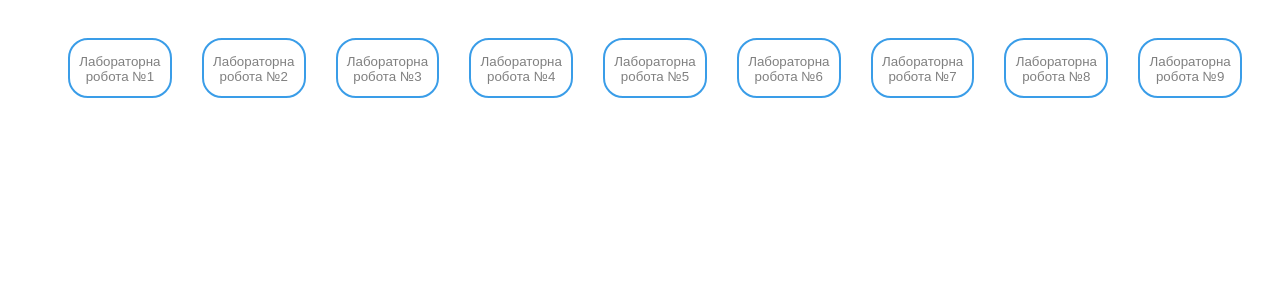
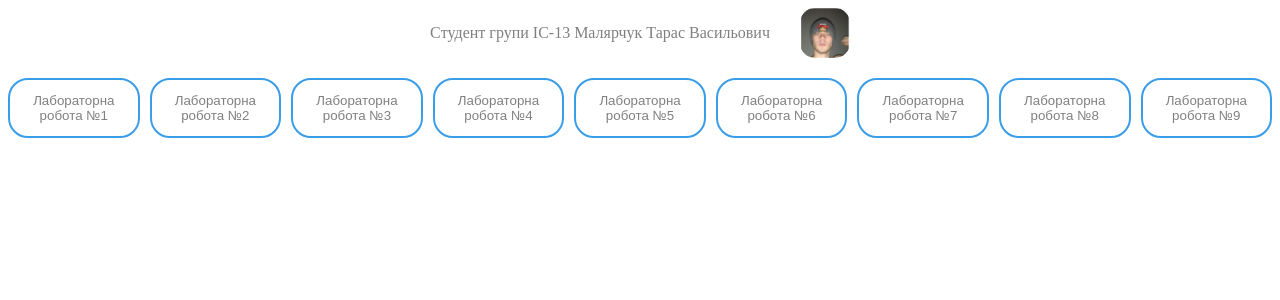
Before and after one commit to tarasmal/web-report-app, a React (Create React App) app: page / in a window 1280 px wide. Shown: the top 300 px of the page. Built offline with nearby package versions, Linux system fonts and the light colour scheme.

Commit message:
feat: add credentials Component

```diff
--- a/src/App.tsx
+++ b/src/App.tsx
@@ -1,13 +1,18 @@
 import React, {useMemo} from 'react';
 import NavigationBar from "./components/organisms/NavigationBar";
 import Flex from "./components/atoms/Flex";
+import Credentials from "./components/molecules/Credentials";
+
 
 function App() {
   // @ts-ignore
   const titles = useMemo(() => [...Array(9).keys()].map((_, index) => `Лабораторна робота №${index + 1}`),[])
   return (
     <Flex
+      flexDirection={'column'}
+      rowGap={'20px'}
     >
+      <Credentials title={'Cтудент групи ІС-13 Малярчук Тарас Васильович'} photo={'/avatar.jpg'} />
       <NavigationBar  titles={titles}/>
     </Flex>
   );
--- a/src/components/atoms/Button.tsx
+++ b/src/components/atoms/Button.tsx
@@ -7,18 +7,18 @@ interface Button {
 }
 
 interface StyledButton {
-    width?: string | 'fit-content',
+    width?: string ,
     height?: string,
-    justifyContent?: string | 'center',
-    alignItems?: string | 'center',
+    justifyContent?: string,
+    alignItems?: string,
     backgroundColor?: string,
 }
 
 const StyledButton = styled.button<StyledButton>`
   display: flex;
-  justify-content: ${props => props.justifyContent};
-  align-items: ${props => props.alignItems};
-  width: ${props => props.width};
+  justify-content: ${props => props.justifyContent || 'center'};
+  align-items: ${props => props.alignItems || 'center'};
+  width: ${props => props.width || 'fit-content'};
   border-radius: 20px;
   border: 2px solid  #3a9de8;
   background-color: white;
--- a/src/components/atoms/Flex.tsx
+++ b/src/components/atoms/Flex.tsx
@@ -13,6 +13,8 @@ interface Flex {
     padding?: string,
     marginRight?: string,
     marginLeft?: string,
+    rowGap?: string,
+    columnGap?: string,
 
 }
 
@@ -28,6 +30,8 @@ const Flex = styled.div<Flex>`
   position: ${props => props.position};
   margin-right: ${props => props.marginRight};
   margin-left: ${props => props.marginLeft};
+  row-gap: ${props => props.rowGap};
+  column-gap: ${props => props.columnGap};
 `
 
 
--- a/src/components/atoms/Logo.tsx
+++ b/src/components/atoms/Logo.tsx
@@ -14,6 +14,7 @@ interface LogoProps{
     justifySelf?: string,
     alignSelf?: string,
     left?: string,
+    borderRadius?: string,
 }
 
 const StyledImg = styled.img<LogoProps>`
@@ -26,6 +27,7 @@ const StyledImg = styled.img<LogoProps>`
   left: ${props => props.left};
   justify-self: ${props => props.justifySelf};
   align-self: ${props => props.alignSelf};
+  border-radius: ${props => props.borderRadius};
 `
 
 const Logo: FC <LogoProps> = ({src, alt, ...props}) => {
--- a/src/components/molecules/Credentials.tsx
+++ b/src/components/molecules/Credentials.tsx
@@ -1,10 +1,40 @@
 import React from 'react';
+import Flex from "../atoms/Flex";
+import Text from "../atoms/Text";
+import Logo from "../atoms/Logo";
 
-const Credentials = () => {
+interface Credentials {
+    title: string,
+    photo: string,
+
+}
+
+const Credentials = (
+    {
+        title,
+        photo
+    }: Credentials
+) => {
     return (
-        <div>
+        <Flex
+            width={'100%'}
+            justifyContent={'center'}
+        >
+            <Flex
+                width={'fit-content'}
+                columnGap={'30px'}
+                position={'relative'}
 
-        </div>
+
+            >
+                <Text
+                    color={'grey'}
+                >
+                    {title}
+                </Text>
+                <Logo src={photo} alt={'photo'} borderRadius={'30%'} width={'50px'} height={'50px'} />
+            </Flex>
+        </Flex>
     );
 };
 
--- a/src/components/molecules/NavItem.tsx
+++ b/src/components/molecules/NavItem.tsx
@@ -14,7 +14,6 @@ const NavItem = (
 ) => {
     return (
         <Flex
-            marginLeft={'30px'}
             height={'60px'}
         >
             <Button
--- a/src/components/organisms/NavigationBar.tsx
+++ b/src/components/organisms/NavigationBar.tsx
@@ -10,8 +10,8 @@ const NavStyled = styled.div
   border-radius: 25px;
   width: 100%;
   height: 50px;
-  padding: 30px;
   background-color: white;
+  column-gap: 10px;
 
 `
 
```
Also changed, not shown: public/avatar.jpg (added).
